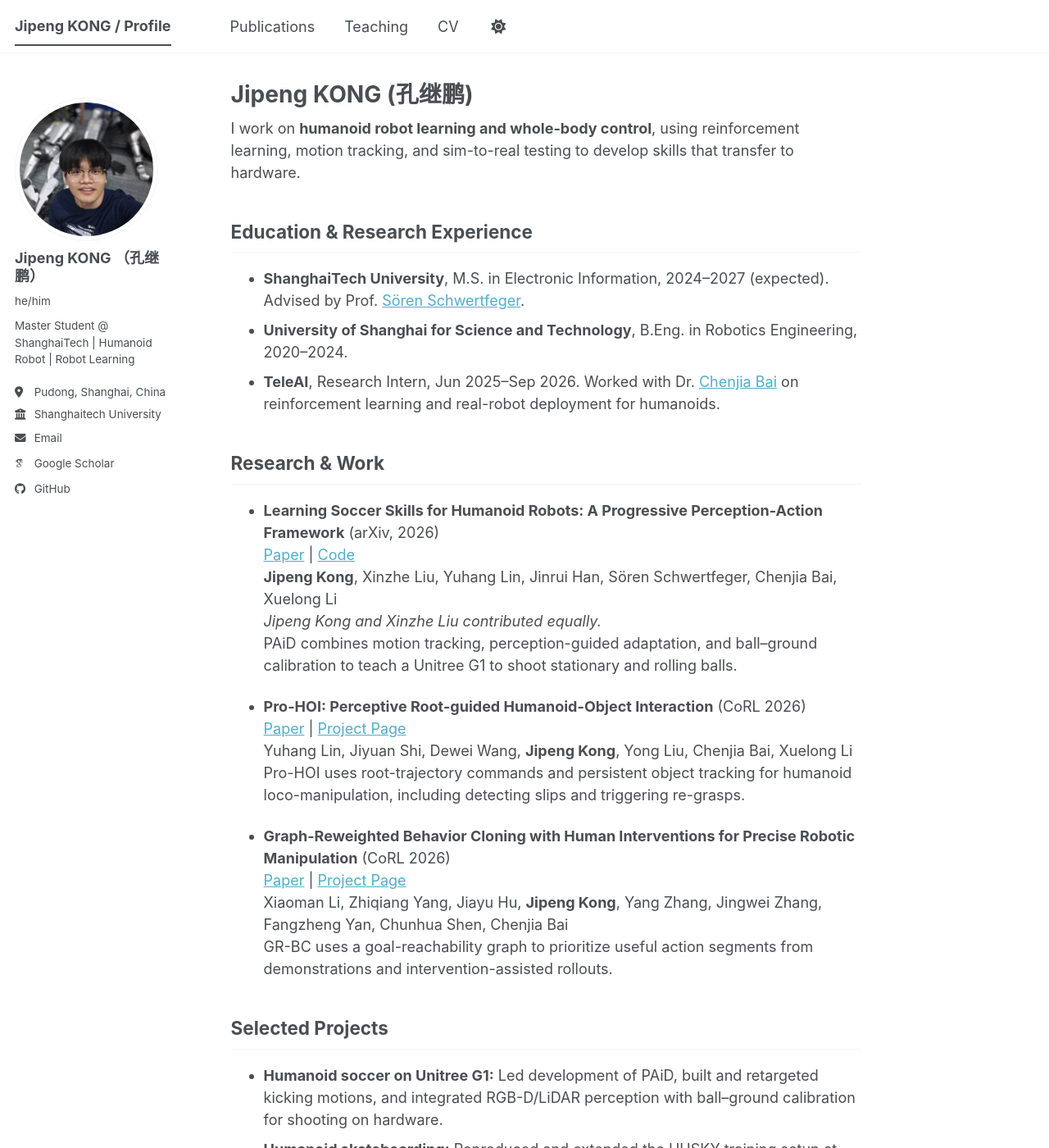
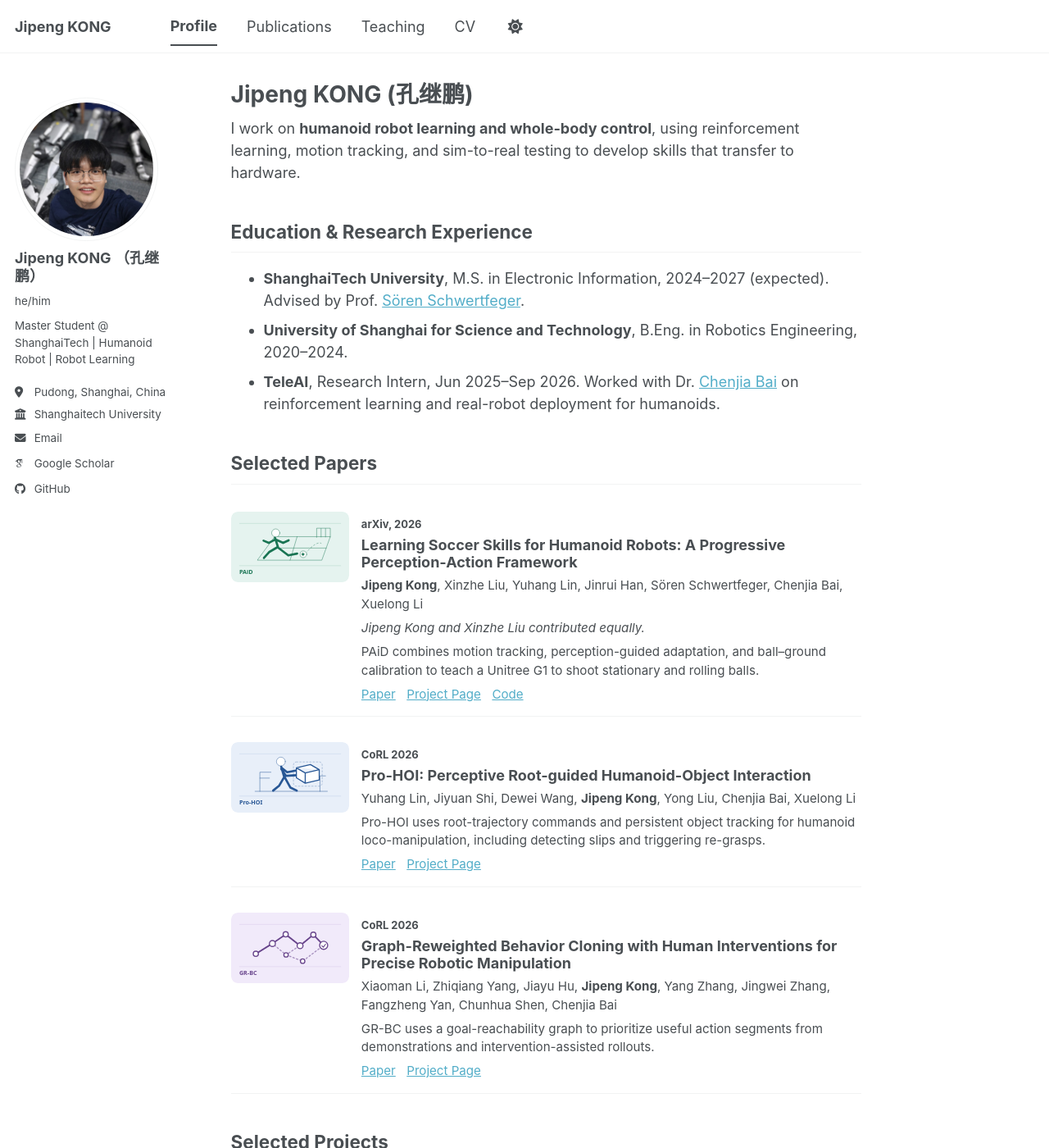
Before and after one commit to KongJipeng/kongjipeng.github.io, a Jekyll site: the page built from _pages/about.md, in a window 1280 px wide and 1400 px high. Shown: the whole window at 82% size. Built offline with Jekyll 4.4.1, drawn with Linux system fonts in a browser that asks for light colours; some web fonts are replaced; a script bundle is joined from its source files by our own code; library files that are not in the unit come from our copies.

Commit message:
Show illustrated selected papers on Profile

```diff
--- a/_data/navigation.yml
+++ b/_data/navigation.yml
@@ -8,6 +8,9 @@
 #      Markdown formatted page while the second is generated using JSON.
 
 main:
+  - title: "Profile"
+    url: /
+
   - title: "Publications"
     url: /publications/
 
--- a/_includes/masthead.html
+++ b/_includes/masthead.html
@@ -5,8 +5,8 @@
       <nav id="site-nav" class="greedy-nav">
         <button><span class="navicon"></span></button>
         <ul class="visible-links">
-          <li class="masthead__menu-item masthead__menu-item--lg persist {% if page.url == '/' or page.url == '/index.html' %}selected{% endif %}">
-            <a href="{{ base_path }}/">{{ site.title }}</a>
+          <li class="masthead__menu-item masthead__menu-item--lg persist">
+            <a href="{{ base_path }}/">{{ site.title | split: ' / ' | first }}</a>
           </li>
           {% for link in site.data.navigation.main %}
             {% if link.url contains 'http' %}
@@ -14,7 +14,7 @@
             {% else %}
               {% assign domain = base_path %}
             {% endif %}
-            <li class="masthead__menu-item {% if page.url contains link.url and link.url != '/' %}selected{% endif %}">
+            <li class="masthead__menu-item {% if link.url == '/' %}{% if page.url == '/' or page.url == '/index.html' %}selected{% endif %}{% elsif page.url contains link.url %}selected{% endif %}">
               <a href="{{ domain }}{{ link.url }}">{{ link.title }}</a>
             </li>
           {% endfor %}
--- a/_pages/about.md
+++ b/_pages/about.md
@@ -15,23 +15,41 @@ I work on **humanoid robot learning and whole-body control**, using reinforcemen
 - **University of Shanghai for Science and Technology**, B.Eng. in Robotics Engineering, 2020–2024.
 - **TeleAI**, Research Intern, Jun 2025–Sep 2026. Worked with Dr. [Chenjia Bai](https://baichenjia.cn/) on reinforcement learning and real-robot deployment for humanoids.
 
-## Research & Work
+## Selected Papers
 
-- **Learning Soccer Skills for Humanoid Robots: A Progressive Perception-Action Framework** (arXiv, 2026)<br />
-  [Paper](https://arxiv.org/abs/2602.05310) | [Code](https://github.com/TeleHuman/HumanoidSoccer/)<br />
-  **Jipeng Kong**, Xinzhe Liu, Yuhang Lin, Jinrui Han, Sören Schwertfeger, Chenjia Bai, Xuelong Li<br />
-  *Jipeng Kong and Xinzhe Liu contributed equally.*<br />
-  PAiD combines motion tracking, perception-guided adaptation, and ball–ground calibration to teach a Unitree G1 to shoot stationary and rolling balls.
-
-- **Pro-HOI: Perceptive Root-guided Humanoid-Object Interaction** (CoRL 2026)<br />
-  [Paper](https://arxiv.org/abs/2603.01126) | [Project Page](https://pro-hoi.github.io/)<br />
-  Yuhang Lin, Jiyuan Shi, Dewei Wang, **Jipeng Kong**, Yong Liu, Chenjia Bai, Xuelong Li<br />
-  Pro-HOI uses root-trajectory commands and persistent object tracking for humanoid loco-manipulation, including detecting slips and triggering re-grasps.
-
-- **Graph-Reweighted Behavior Cloning with Human Interventions for Precise Robotic Manipulation** (CoRL 2026)<br />
-  [Paper](https://arxiv.org/abs/2610.20504) | [Project Page](https://gr-bc.github.io/)<br />
-  Xiaoman Li, Zhiqiang Yang, Jiayu Hu, **Jipeng Kong**, Yang Zhang, Jingwei Zhang, Fangzheng Yan, Chunhua Shen, Chenjia Bai<br />
-  GR-BC uses a goal-reachability graph to prioritize useful action segments from demonstrations and intervention-assisted rollouts.
+<div class="paper-highlights">
+  <article class="paper-highlight">
+    <img class="paper-highlight__image" src="{{ "/images/papers/paid.svg" | relative_url }}" width="320" height="192" alt="">
+    <div class="paper-highlight__body">
+      <span class="paper-highlight__venue">arXiv, 2026</span>
+      <h3>Learning Soccer Skills for Humanoid Robots: A Progressive Perception-Action Framework</h3>
+      <p class="paper-highlight__authors"><strong>Jipeng Kong</strong>, Xinzhe Liu, Yuhang Lin, Jinrui Han, Sören Schwertfeger, Chenjia Bai, Xuelong Li</p>
+      <p class="paper-highlight__note">Jipeng Kong and Xinzhe Liu contributed equally.</p>
+      <p>PAiD combines motion tracking, perception-guided adaptation, and ball–ground calibration to teach a Unitree G1 to shoot stationary and rolling balls.</p>
+      <p class="paper-highlight__links"><a href="https://arxiv.org/abs/2602.05310">Paper</a><a href="https://soccer-humanoid.github.io/">Project Page</a><a href="https://github.com/TeleHuman/HumanoidSoccer/">Code</a></p>
+    </div>
+  </article>
+  <article class="paper-highlight">
+    <img class="paper-highlight__image" src="{{ "/images/papers/pro-hoi.svg" | relative_url }}" width="320" height="192" alt="">
+    <div class="paper-highlight__body">
+      <span class="paper-highlight__venue">CoRL 2026</span>
+      <h3>Pro-HOI: Perceptive Root-guided Humanoid-Object Interaction</h3>
+      <p class="paper-highlight__authors">Yuhang Lin, Jiyuan Shi, Dewei Wang, <strong>Jipeng Kong</strong>, Yong Liu, Chenjia Bai, Xuelong Li</p>
+      <p>Pro-HOI uses root-trajectory commands and persistent object tracking for humanoid loco-manipulation, including detecting slips and triggering re-grasps.</p>
+      <p class="paper-highlight__links"><a href="https://arxiv.org/abs/2603.01126">Paper</a><a href="https://pro-hoi.github.io/">Project Page</a></p>
+    </div>
+  </article>
+  <article class="paper-highlight">
+    <img class="paper-highlight__image" src="{{ "/images/papers/gr-bc.svg" | relative_url }}" width="320" height="192" alt="">
+    <div class="paper-highlight__body">
+      <span class="paper-highlight__venue">CoRL 2026</span>
+      <h3>Graph-Reweighted Behavior Cloning with Human Interventions for Precise Robotic Manipulation</h3>
+      <p class="paper-highlight__authors">Xiaoman Li, Zhiqiang Yang, Jiayu Hu, <strong>Jipeng Kong</strong>, Yang Zhang, Jingwei Zhang, Fangzheng Yan, Chunhua Shen, Chenjia Bai</p>
+      <p>GR-BC uses a goal-reachability graph to prioritize useful action segments from demonstrations and intervention-assisted rollouts.</p>
+      <p class="paper-highlight__links"><a href="https://arxiv.org/abs/2610.20504">Paper</a><a href="https://gr-bc.github.io/">Project Page</a></p>
+    </div>
+  </article>
+</div>
 
 ## Selected Projects
 
--- a/assets/css/main.scss
+++ b/assets/css/main.scss
@@ -41,3 +41,40 @@
     "vendor/font-awesome/solid",
     "vendor/font-awesome/brands"
 ;
+
+.paper-highlights {
+  display: grid;
+  gap: .85rem;
+  margin: 1rem 0 2rem;
+}
+
+.paper-highlight {
+  display: grid;
+  grid-template-columns: clamp(5.25rem, 22%, 8rem) minmax(0, 1fr);
+  align-items: start;
+  gap: .85rem;
+  padding: .85rem 0;
+  border-bottom: 1px solid var(--global-border-color);
+}
+
+.paper-highlight__image {
+  display: block;
+  width: 100%;
+  height: auto;
+  border-radius: .45rem;
+}
+
+.paper-highlight__body {
+  overflow-wrap: anywhere;
+
+  h3 { margin: .15rem 0 .35rem; }
+  p { margin: 0 0 .35rem; font-size: .84em; }
+  .paper-highlight__venue { font-size: .72em; font-weight: 700; }
+  .paper-highlight__note { font-style: italic; }
+  .paper-highlight__links { display: flex; flex-wrap: wrap; gap: .25rem .75rem; margin-bottom: 0; }
+}
+
+@media (max-width: 29em) {
+  .paper-highlight { grid-template-columns: minmax(0, 1fr); gap: .5rem; }
+  .paper-highlight__image { width: 6.75rem; }
+}
```
Also changed, not shown: images/papers/gr-bc.svg (added), images/papers/paid.svg (added), images/papers/pro-hoi.svg (added).
